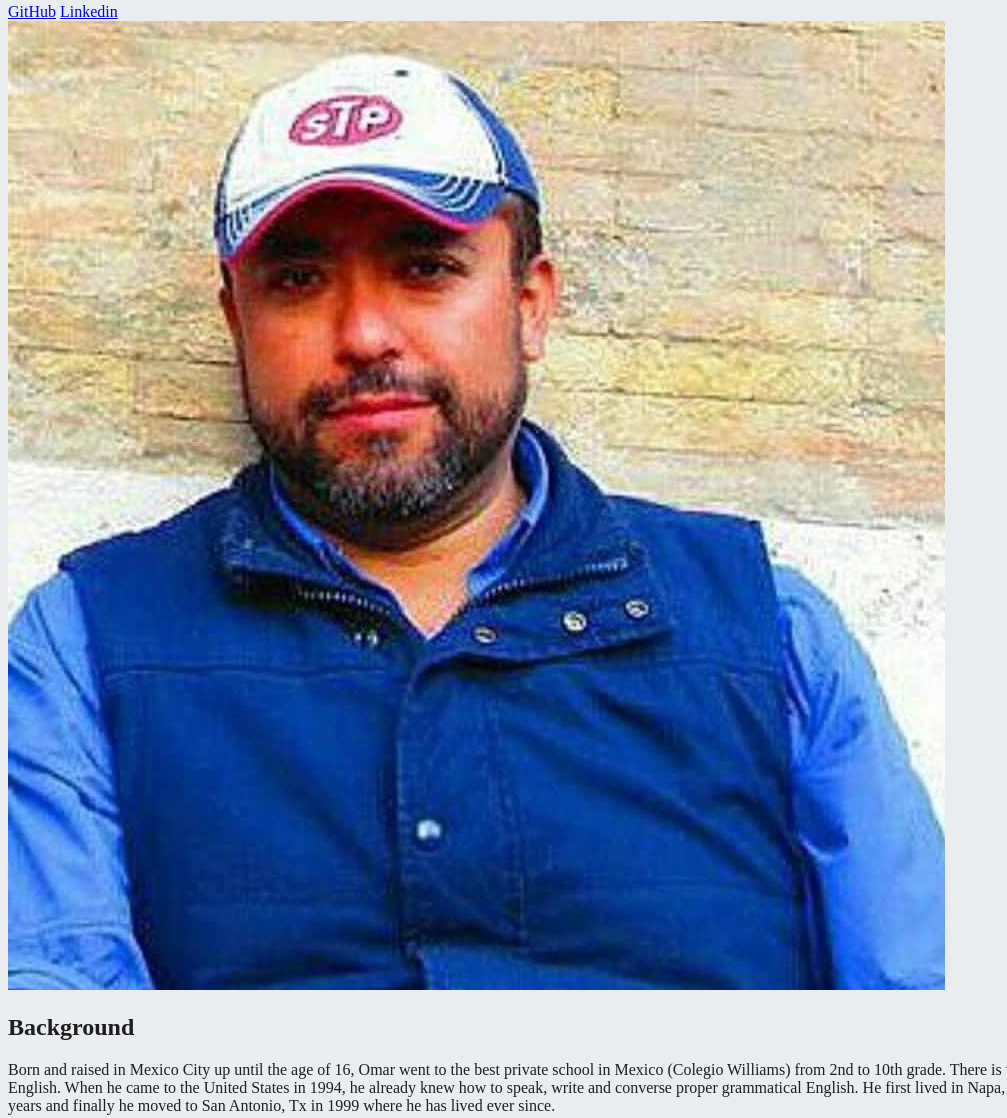
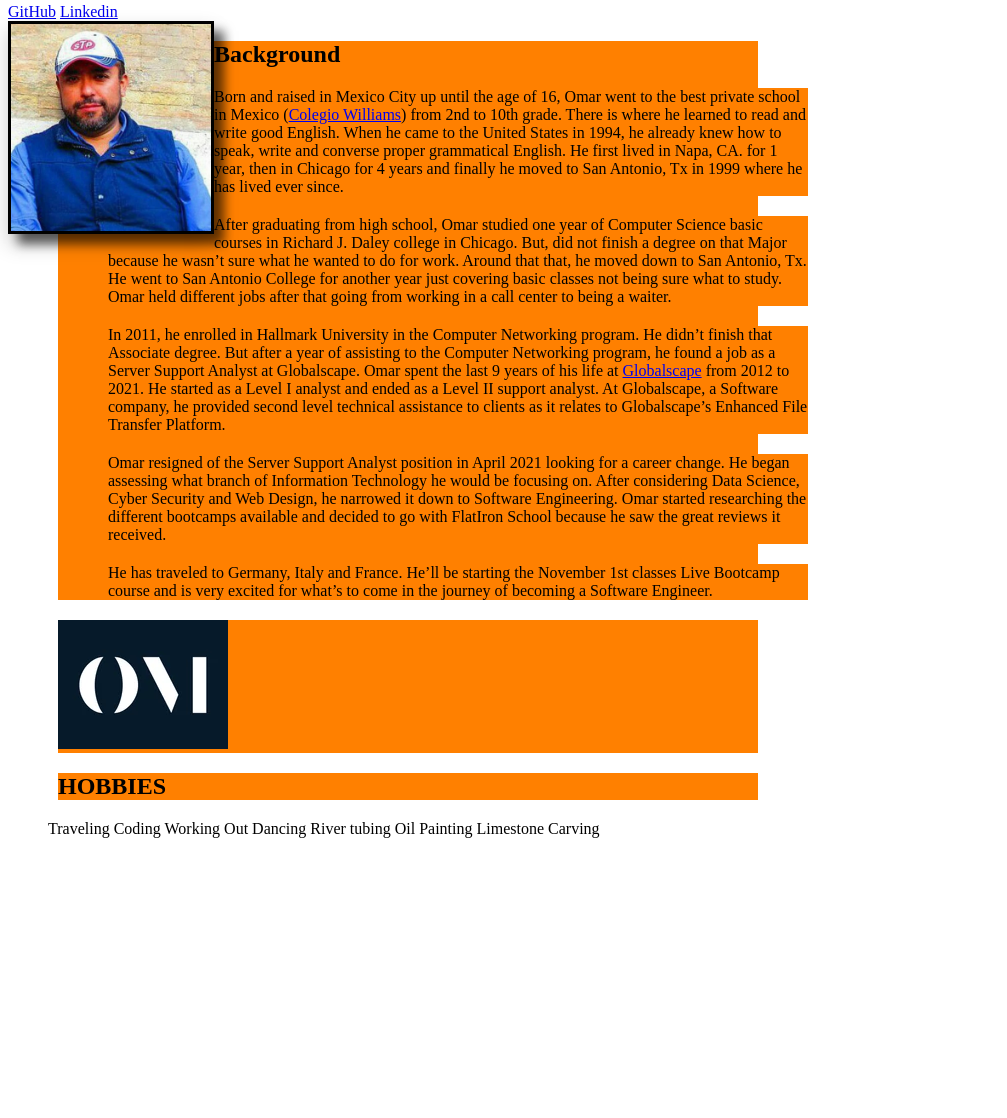
Before and after one commit to morenoomar29/webProject, a plain HTML site: page index.html in a window 1280 px wide. Shown: the part 124-1242 px from the top of the page, without its empty margins (0-1007 px from the left). After the commit the page ends 978 px from the top, so only its background shows below. Drawn offline with Linux system fonts and the light colour scheme.

Commit message:
changing colors and adding css formatting

```diff
--- a/index.html
+++ b/index.html
@@ -2,7 +2,8 @@
 <html lang="en">
   <head>
     <link rel="stylesheet"  href="style.css"/>
-    <title>Omar Moreno | Home</title>
+    <link rel="shortcut icon" type="image/x-icon" href="images/LogoBL.png"/>
+    <title>Omar Moreno</title>
      </head>
   <body>
       <h1>Omar Moreno</h1>
@@ -10,21 +11,20 @@
       <nav>
         <a target="_blank" href="https://github.com/morenoomar29">GitHub</a>
         <a target="_blank" href="https://www.linkedin.com/in/omar-moreno-391837135/">Linkedin</a>
+        <br>
+        <img id="profPhoto" src="images/ProfilePhoto.jpg" alt="Profile photo" title="Photo of Omar"/>
       </nav>
-      <div>
-        <img src="images/ProfilePhoto.jpg" alt="Profile photo" title="Photo of Omar"/>
-      </div>
+
       <div>
       <h2>Background</h2>
-    </div>
       <p>
-      Born and raised in Mexico City up until the age of 16, Omar went to the best private school in Mexico (Colegio Williams) from 2nd to 10th grade. There is where he learned to read and write good English. When he came to the United States in 1994, he already knew how to speak, write and converse proper grammatical English. He first lived in Napa, CA. for 1 year, then in Chicago for 4 years and finally he moved to San Antonio, Tx in 1999 where he has lived ever since.
+      Born and raised in Mexico City up until the age of 16, Omar went to the best private school in Mexico (<a target="_blank" href="https://www.colegiowilliams.mx.edu">Colegio Williams</a>) from 2nd to 10th grade. There is where he learned to read and write good English. When he came to the United States in 1994, he already knew how to speak, write and converse proper grammatical English. He first lived in Napa, CA. for 1 year, then in Chicago for 4 years and finally he moved to San Antonio, Tx in 1999 where he has lived ever since.
       </p>
       <p>
       After graduating from high school, Omar studied one year of Computer Science basic courses in Richard J. Daley college in Chicago. But, did not finish a degree on that Major because he wasn’t sure what he wanted to do for work. Around that that, he moved down to San Antonio, Tx. He went to San Antonio College for another year just covering basic classes not being sure what to study. Omar held different jobs after that going from working in a call center to being a waiter.
       </p>
       <p>
-      In 2011, he enrolled in Hallmark University in the Computer Networking program. He didn’t finish that Associate degree. But after a year of assisting to the Computer Networking program, he found a job as a Server Support Analyst at Globalscape. Omar spent the last 9 years of his life at Globalscape from 2012 to 2021. He started as a Level I analyst and ended as a Level II support analyst. At Globalscape, a Software company, he provided second level technical assistance to clients as it relates to Globalscape’s Enhanced File Transfer Platform.
+      In 2011, he enrolled in Hallmark University in the Computer Networking program. He didn’t finish that Associate degree. But after a year of assisting to the Computer Networking program, he found a job as a Server Support Analyst at Globalscape. Omar spent the last 9 years of his life at <a target="_blank" href="https://www.globalscape.com">Globalscape</a> from 2012 to 2021. He started as a Level I analyst and ended as a Level II support analyst. At Globalscape, a Software company, he provided second level technical assistance to clients as it relates to Globalscape’s Enhanced File Transfer Platform.
       </p>
       <p>
       Omar resigned of the Server Support Analyst position in April 2021 looking for a career change. He began assessing what branch of Information Technology he would be focusing on. After considering Data Science, Cyber Security and Web Design, he narrowed it down to Software Engineering. Omar started researching the different bootcamps available and decided to go with FlatIron School because he saw the great reviews it received.
@@ -32,10 +32,23 @@
       <p>
       He has traveled to Germany, Italy and France. He’ll be starting the November 1st classes Live Bootcamp course and is very excited for what’s to come in the journey of  becoming a Software Engineer.
       </p>
+    </div>
       <div>
       <img src="images/LogoBL.png" title="Logo of Omar Moreno" alt="Image of Logo"/>
       </div>
 
+      <div>
+      <h2>HOBBIES</h2>
+      </div>
+      <ul>
+        <il>Traveling</il>
+        <il>Coding</il>
+        <il>Working Out</il>
+        <il>Dancing</il>
+        <il>River tubing</il>
+        <il>Oil Painting</il>
+        <il>Limestone Carving</il>
+      </ul>
     <script src="script.js"></script>
   </body>
 </html>
--- a/style.css
+++ b/style.css
@@ -1,4 +1,27 @@
+div, p {
+    width:700px;
+    background:#ff8000;
+    margin:20px 50px;
+
+}
+
+#profPhoto {
+    float:inline-start ;
+    border: 3px solid #000;
+    width: 200px;
+    margin-bottom: 10px;
+    box-shadow: 0px 10px 20px rgba(0,0,0,0.19), 10px 10px 10px rgba(0,0,0,0.6);
+    transform: scaleX(1);
+}
+#profPhoto:hover {
+    transform: scaleX(-1);
+}
+
+
+
+/*
 body {
     background-color: rgb(233, 237, 240);
     color: rgb(31, 29, 29);
 }
+*/
```
Lines whose indentation alone changed are shown as unchanged.
